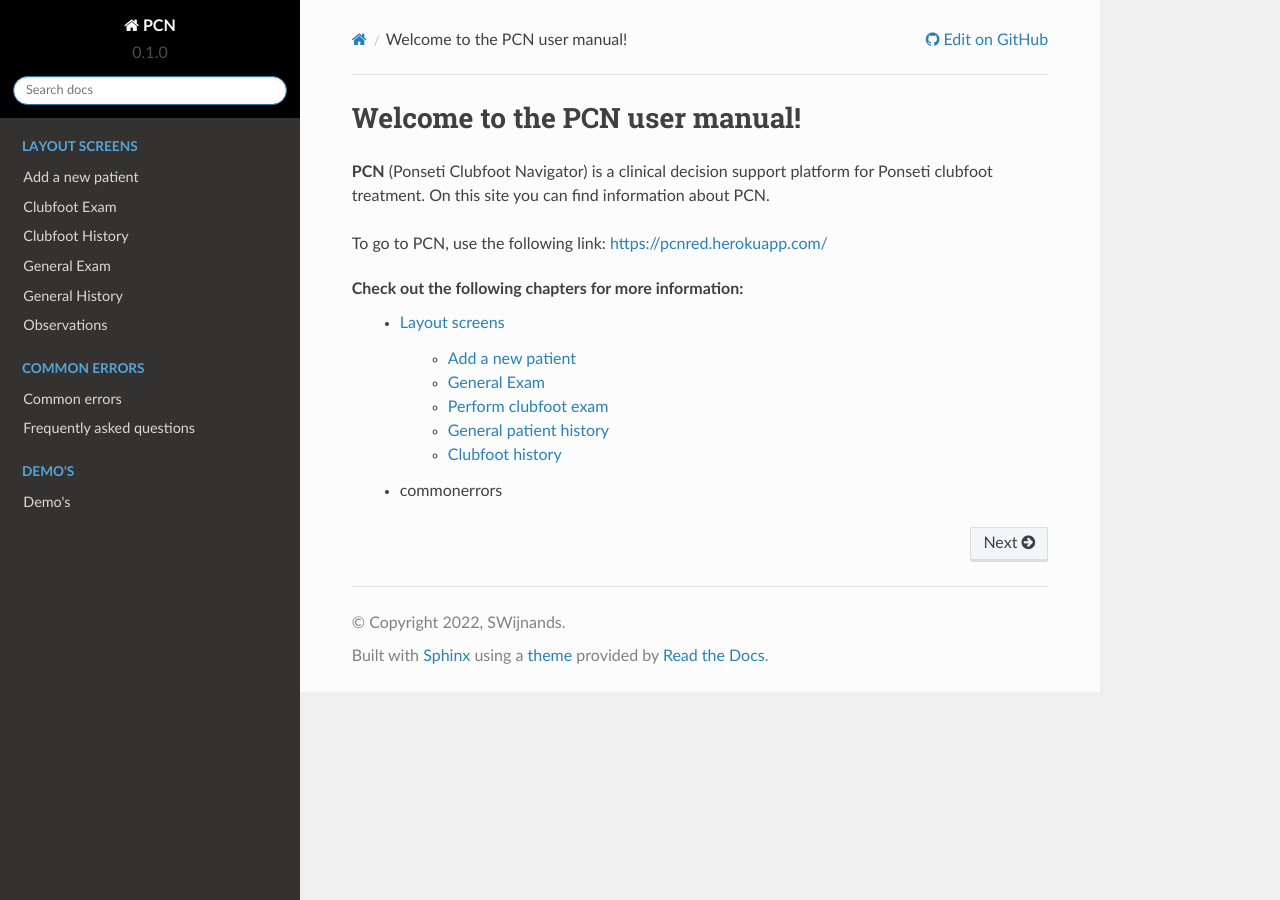
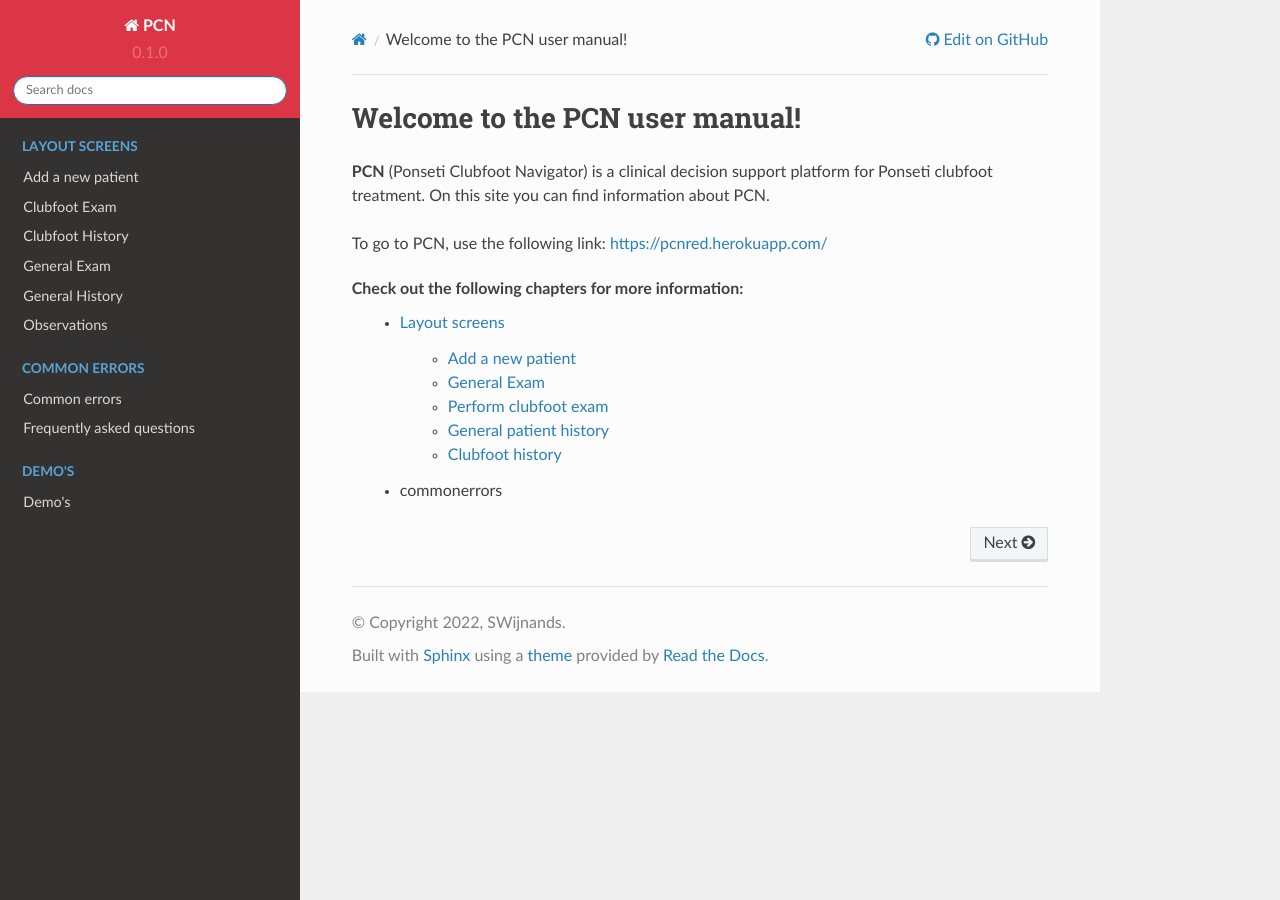
Before and after one commit to SWijnands01/PCN, a Sphinx documentation site: the page built from docs/source/index.rst, in a window 1280 px wide. Built offline with Sphinx 7.4.7 and the Read the Docs theme 2.0.0, drawn with Linux system fonts in a browser that asks for light colours.

Commit message:
Update conf.py

```diff
--- a/docs/source/conf.py
+++ b/docs/source/conf.py
@@ -33,7 +33,9 @@ html_theme = 'sphinx_rtd_theme'
 html_logo = '../Logo.jpg'
 
 html_theme_options = {
-    'style_nav_header_background': 'black',
+    'style_nav_header_background': '#DC3545',
+    'sidebarbgcolor': '#DC3545',
+    'sidebartextcolor': 'white',
     #Toc options
     'sticky_navigation': True,
  }
```
